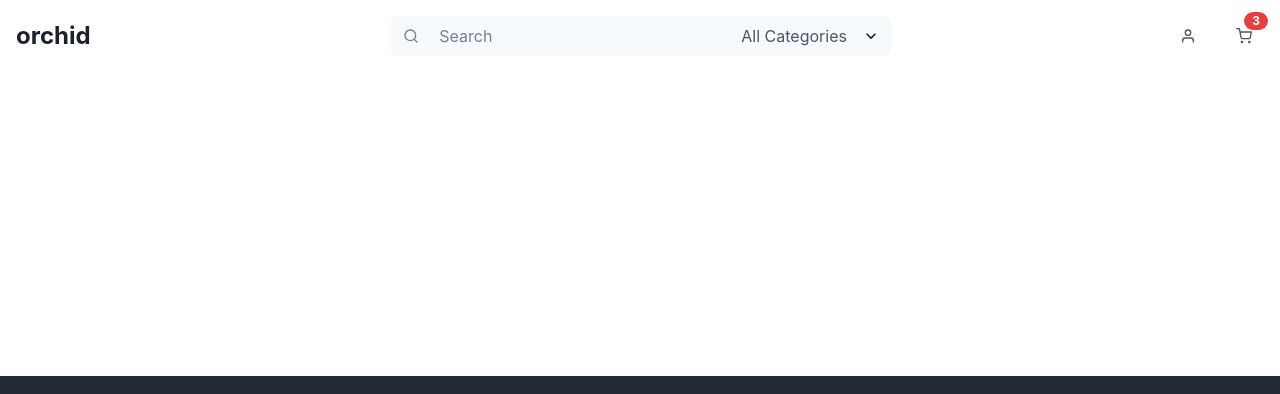
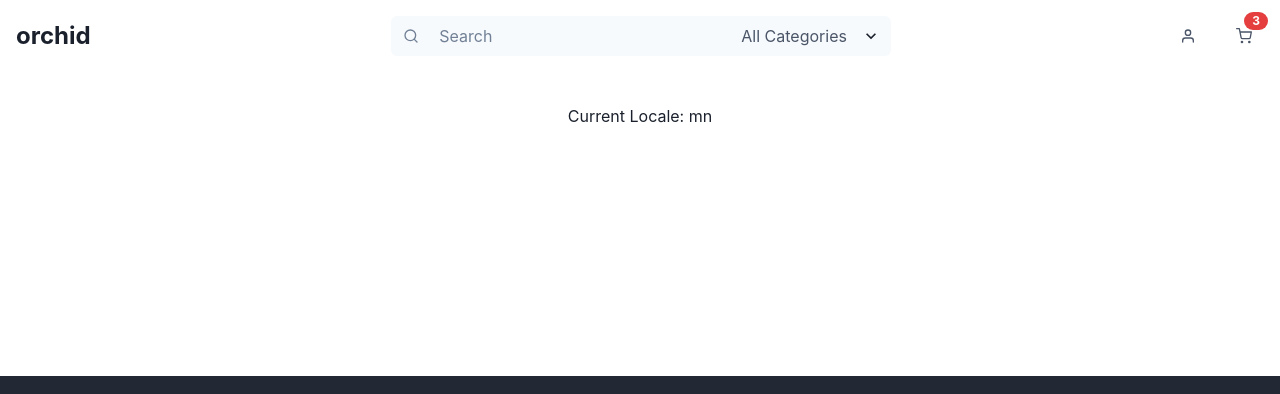
Before and after one commit to OrchidInk/orchidinkFrontEnd, a Next.js app: page /en in a window 1280 px wide. Shown: the top 394 px of the page. Built offline with nearby package versions, Linux system fonts and the light colour scheme.

Commit message:
build logic done

```diff
--- a/src/app/[locale]/page.tsx
+++ b/src/app/[locale]/page.tsx
@@ -1,9 +1,10 @@
 import Body from "../components/Body/Body";
 
 export default function Home() {
+   const locale = "mn";
   return (
     <div>
-      <Body />
+      <Body locale={locale} />
     </div>
   );
 }
--- a/src/app/components/Body/Body/index.tsx
+++ b/src/app/components/Body/Body/index.tsx
@@ -1,10 +1,15 @@
 import NavbarLayout from '@/components/Navbar/layout';
 import React from 'react';
 
-const Body: React.FC = () => {
+interface BodyProps {
+  locale: string;
+}
+
+const Body: React.FC<BodyProps> = ({ locale }) => {
   return (
-    <NavbarLayout children={''}>
-
+    <NavbarLayout>
+      {/* Render locale or use it in your content */}
+      <p>Current Locale: {locale}</p>
     </NavbarLayout>
   );
 };
--- a/src/app/components/Navbar/Header/index.tsx
+++ b/src/app/components/Navbar/Header/index.tsx
@@ -1,5 +1,5 @@
 'use client'
-import { Box, Flex, Link, Text, Input, Select, IconButton, Badge, Spacer } from '@chakra-ui/react';
+import { Box, Flex,  Text, Input, Select, IconButton, Badge } from '@chakra-ui/react';
 import { useTranslations } from 'next-intl';
 import { FiSearch, FiUser, FiShoppingCart } from 'react-icons/fi';
 import { useState, useEffect } from 'react';
--- a/src/i18n.ts
+++ b/src/i18n.ts
@@ -1,11 +1,16 @@
-import {notFound} from 'next/navigation';
-import {getRequestConfig} from 'next-intl/server';
+import { notFound } from 'next/navigation';
+import { getRequestConfig } from 'next-intl/server';
 
-const locales = ['mn', 'en'];
+const locales = ['mn', 'en'] as const;
 
-export default getRequestConfig(async ({locale}) => {
-  if (!locales.includes(locale as any)) notFound();
+type Locale = (typeof locales)[number];
 
+export default getRequestConfig(async ({ locale }: { locale: string }) => {
+  if (!locales.includes(locale as Locale)) {
+    notFound();
+  }
+
+  // Import locale messages
   return {
     messages: (await import(`../messages/${locale}.json`)).default
   };
```
Also changed, not shown: src/app/admin/auth/login/page.tsx (+11 -0 lines), src/app/admin/auth/signup/page.tsx (+11 -0 lines).
